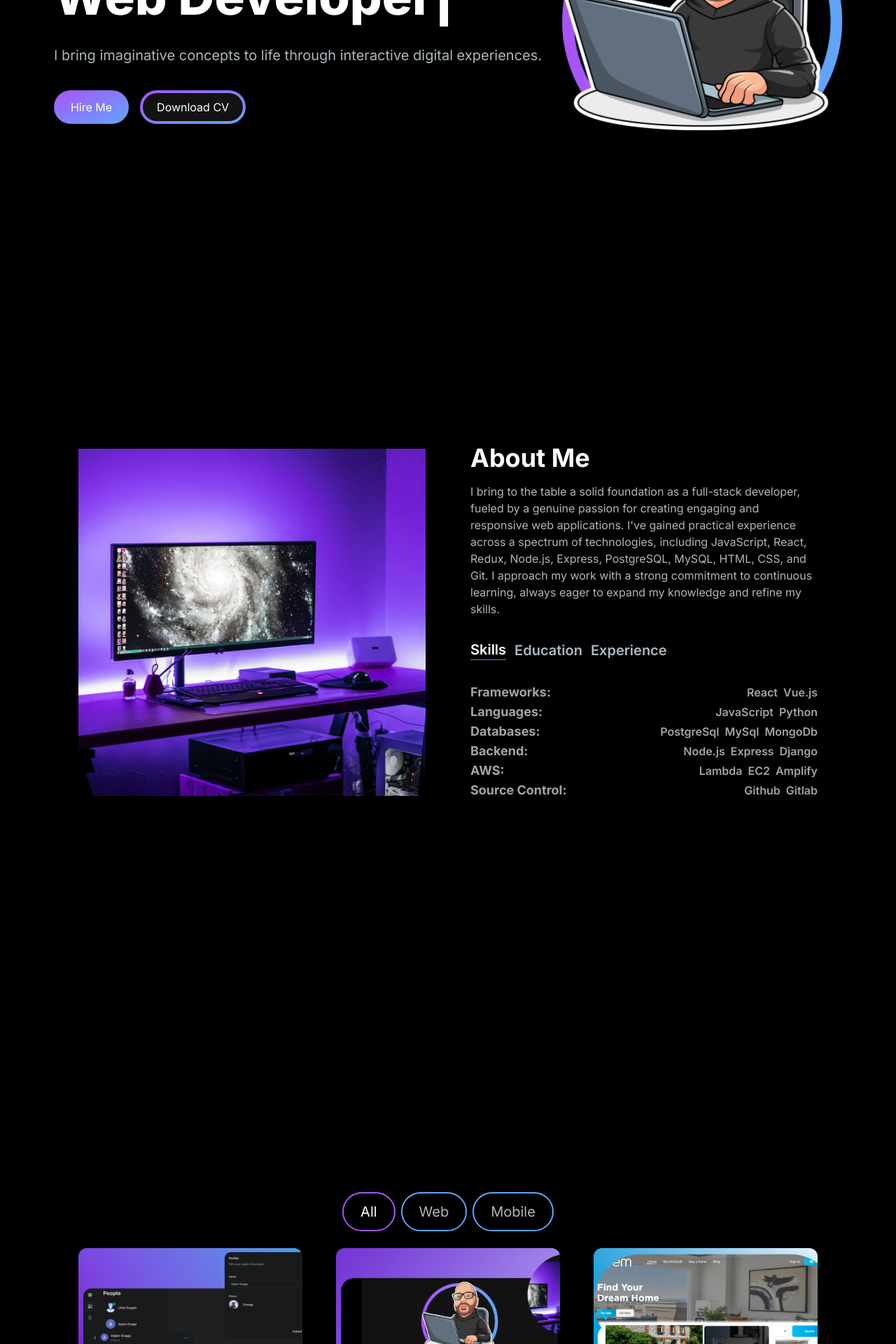
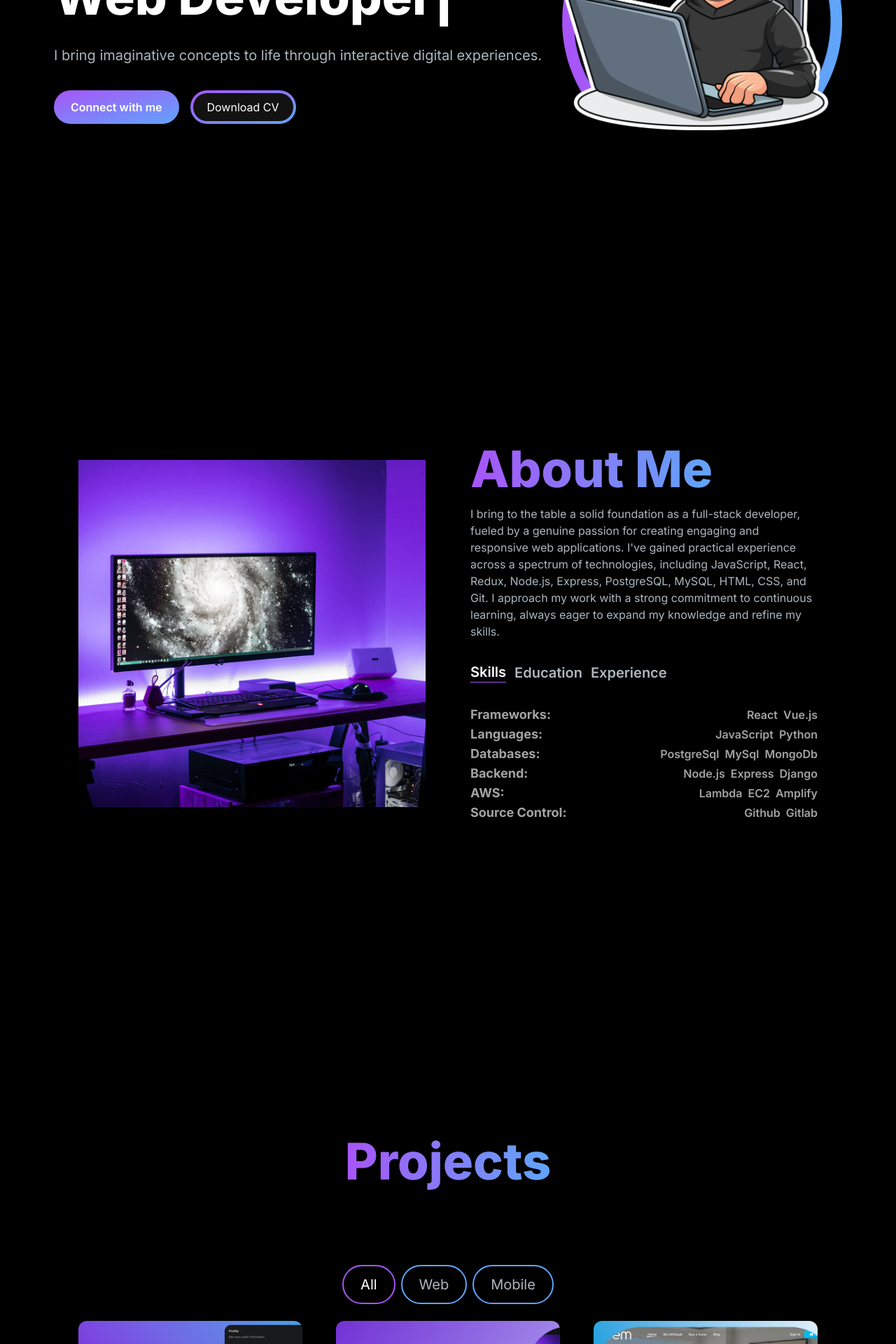
Before and after one commit to adamknapp124/portfolio, a Next.js app: page / in a window 1280 px wide. Shown: the part 320-2240 px from the top of the page at 70% size. Built offline with nearby package versions, Linux system fonts and the light colour scheme.

Commit message:
Fixed... everything

```diff
--- a/app/components/AboutSection.jsx
+++ b/app/components/AboutSection.jsx
@@ -8,8 +8,8 @@ const TAB_DATA = [
 		title: 'Skills',
 		id: 'skills',
 		content: (
-			<ul className="flex flex-col cursor-default">
-				<div className="flex items-center justify-between lg:hover:border-b hover:text-neutral-200 lg:border-purple-500">
+			<ul className="flex lg:flex-col flex-col cursor-default">
+				<div className="flex gap-2 lg:gap-0  items-center justify-between lg:hover:border-b hover:text-neutral-200 lg:border-purple-500">
 					<div>
 						<li className="font-bold text-lg">Frameworks:</li>
 					</div>
@@ -18,7 +18,7 @@ const TAB_DATA = [
 						<li>Vue.js</li>
 					</div>
 				</div>
-				<div className="flex items-center justify-between lg:hover:border-b hover:text-neutral-200 lg:border-purple-500">
+				<div className="flex gap-2 lg:gap-0  items-center justify-between lg:hover:border-b hover:text-neutral-200 lg:border-purple-500">
 					<div>
 						<li className="font-bold text-lg">Languages:</li>
 					</div>
@@ -27,7 +27,7 @@ const TAB_DATA = [
 						<li>Python</li>
 					</div>
 				</div>
-				<div className="flex items-center justify-between lg:hover:border-b hover:text-neutral-200 lg:border-purple-500">
+				<div className="flex gap-2 lg:gap-0  items-center justify-between lg:hover:border-b hover:text-neutral-200 lg:border-purple-500">
 					<div>
 						<li className="font-bold text-lg">Databases:</li>
 					</div>
@@ -37,7 +37,7 @@ const TAB_DATA = [
 						<li>MongoDb</li>
 					</div>
 				</div>
-				<div className="flex items-center justify-between lg:hover:border-b hover:text-neutral-200 lg:border-purple-500">
+				<div className="flex gap-2 lg:gap-0  items-center justify-between lg:hover:border-b hover:text-neutral-200 lg:border-purple-500">
 					<div>
 						<li className="font-bold text-lg">Backend:</li>
 					</div>
@@ -47,7 +47,7 @@ const TAB_DATA = [
 						<li>Django</li>
 					</div>
 				</div>
-				<div className="flex items-center justify-between  lg:hover:border-b hover:text-neutral-200 lg:border-purple-500">
+				<div className="flex gap-2 lg:gap-0  items-center justify-between  lg:hover:border-b hover:text-neutral-200 lg:border-purple-500">
 					<div>
 						<li className="font-bold text-lg">AWS:</li>
 					</div>
@@ -57,7 +57,7 @@ const TAB_DATA = [
 						<li>Amplify</li>
 					</div>
 				</div>
-				<div className="flex items-center justify-between lg:hover:border-b hover:text-neutral-100 lg:border-purple-500">
+				<div className="flex gap-2 lg:gap-0  items-center justify-between lg:hover:border-b hover:text-neutral-100 lg:border-purple-500">
 					<div>
 						<li className="font-bold text-lg">Source Control:</li>
 					</div>
@@ -118,7 +118,13 @@ const AboutSection = () => {
 					className="w-full lg:w-auto mx-auto lg:mx-0 mb-5 lg:mb-0"
 				/>
 				<div className="mt-4 md:mt-0 text-left flex flex-col h-full lg:justify-center">
-					<h2 className="text-4xl font-bold text-white mb-4">About Me</h2>
+					<h1 className="text-white mb-4 lg:leading-normal font-extrabold">
+						<span className="text-transparent bg-clip-text bg-gradient-to-r from-purple-500 to-blue-400 text-4xl lg:text-7xl">
+							About Me
+						</span>
+						<br></br>
+						<span className="box-border"></span>
+					</h1>
 					<p className="text-[#ADB7BE] ms:text-lg">
 						I bring to the table a solid foundation as a full-stack developer,
 						fueled by a genuine passion for creating engaging and responsive web
--- a/app/components/EmailSection.jsx
+++ b/app/components/EmailSection.jsx
@@ -3,9 +3,18 @@ import GithubIcon from '../../public/github-icon.png';
 import LinkedinIcon from '../../public/linkedin-icon.png';
 import Link from 'next/link';
 import Image from 'next/image';
+import { TypeAnimation } from 'react-type-animation';
 
 const EmailSection = () => {
 	return (
+		<>
+			<h1 className="text-white mb-16 lg:leading-normal font-extrabold text-center">
+				<span className="text-transparent bg-clip-text bg-gradient-to-r from-purple-500 to-blue-400 text-5xl lg:text-7xl">
+					Send me a message
+				</span>
+				<br></br>
+				<span className="box-border"></span>
+			</h1>
 			<section className="grid md:grid-cols-2 mb-2 gap-4 relative">
 				<div className="z-5">
 					<h5 className="text-xl font-bold text-white my-2">
@@ -18,7 +27,12 @@ const EmailSection = () => {
 					</p>
 					<div className="socials flex flex-row gap-2">
 						<Link href="github.com">
-						<Image src={GithubIcon} alt="github icon" height={50} width={50} />
+							<Image
+								src={GithubIcon}
+								alt="github icon"
+								height={50}
+								width={50}
+							/>
 						</Link>
 						<Link href="linkedin.com">
 							<Image
@@ -31,7 +45,9 @@ const EmailSection = () => {
 					</div>
 				</div>
 				<div>
-				<form action="https://formsubmit.co/aknapp124@gmail.com" method="POST">
+					<form
+						action="https://formsubmit.co/aknapp124@gmail.com"
+						method="POST">
 						<input type="hidden" name="_captcha" value="false" />
 						<input
 							type="hidden"
@@ -106,6 +122,7 @@ const EmailSection = () => {
 					</form>
 				</div>
 			</section>
+		</>
 	);
 };
 
--- a/app/components/HeroSection.jsx
+++ b/app/components/HeroSection.jsx
@@ -3,9 +3,17 @@ import React from 'react';
 import Image from 'next/image';
 import { TypeAnimation } from 'react-type-animation';
 import { motion } from 'framer-motion';
-import Link from 'next/link';
+// import Link from 'next/link';
+import { Link } from 'react-scroll';
 
-const HeroSection = () => {
+const HeroSection = (section) => {
+	const scrollToBottom = () => {
+		window.scrollTo({
+			top: document.body.scrollHeight,
+			behavior: 'smooth', // Adds a smooth scroll effect
+		});
+	};
+
 	return (
 		<section className="mb-96">
 			<div className="flex justify-evenly xl:flex-row flex-col-reverse">
@@ -33,18 +41,19 @@ const HeroSection = () => {
 						experiences.
 					</p>
 					<div className="">
-						<Link
-							href="/contact"
-							className="px-6 inline-block py-3 w-full sm:w-fit rounded-full mr-4 bg-gradient-to-br from-purple-500 to-blue-400 hover:scale-110 text-white">
-							Hire Me
-						</Link>
-						<Link
-							href="/"
+						<button
+							onClick={scrollToBottom}
+							className="px-6 inline-block py-3 w-full sm:w-fit rounded-full mr-4 bg-gradient-to-br from-purple-500 to-blue-400 hover:scale-110 text-white cursor-pointer font-semibold">
+							Connect with me
+						</button>
+						<a
+							href="/Adam_Knapp_Resume.pdf"
+							download="Adam_Knapp_Resume.pdf"
 							className="px-1 inline-block py-1 w-full sm:w-fit rounded-full bg-gradient-to-br from-purple-500 to-blue-400 hover:scale-110 text-white mt-3">
 							<span className="block bg-[#121212] hover:bg-slate-800 rounded-full px-5 py-2">
 								Download CV
 							</span>
-						</Link>
+						</a>
 					</div>
 				</motion.div>
 				<motion.div
--- a/app/components/ProjectsSection.jsx
+++ b/app/components/ProjectsSection.jsx
@@ -76,6 +76,14 @@ const ProjectsSection = () => {
 
 	return (
 		<>
+			<h1 className="text-white lg:leading-normal font-extrabold text-center">
+				<span className="text-transparent bg-clip-text bg-gradient-to-r from-purple-500 to-blue-400 text-5xl lg:text-7xl">
+					Projects
+				</span>
+				<br></br>
+				<span className="box-border"></span>
+			</h1>
+
 			<div className="mb-96">
 				<div className=" gap-8 items-center py-8 px-4 xl:gap-16 sm:py-16 xl:px-16">
 					<h2>My Projects</h2>
```
Also changed, not shown: 1 other file (tests, documents, lock files or other folders). Lines whose indentation alone changed are shown as unchanged.
